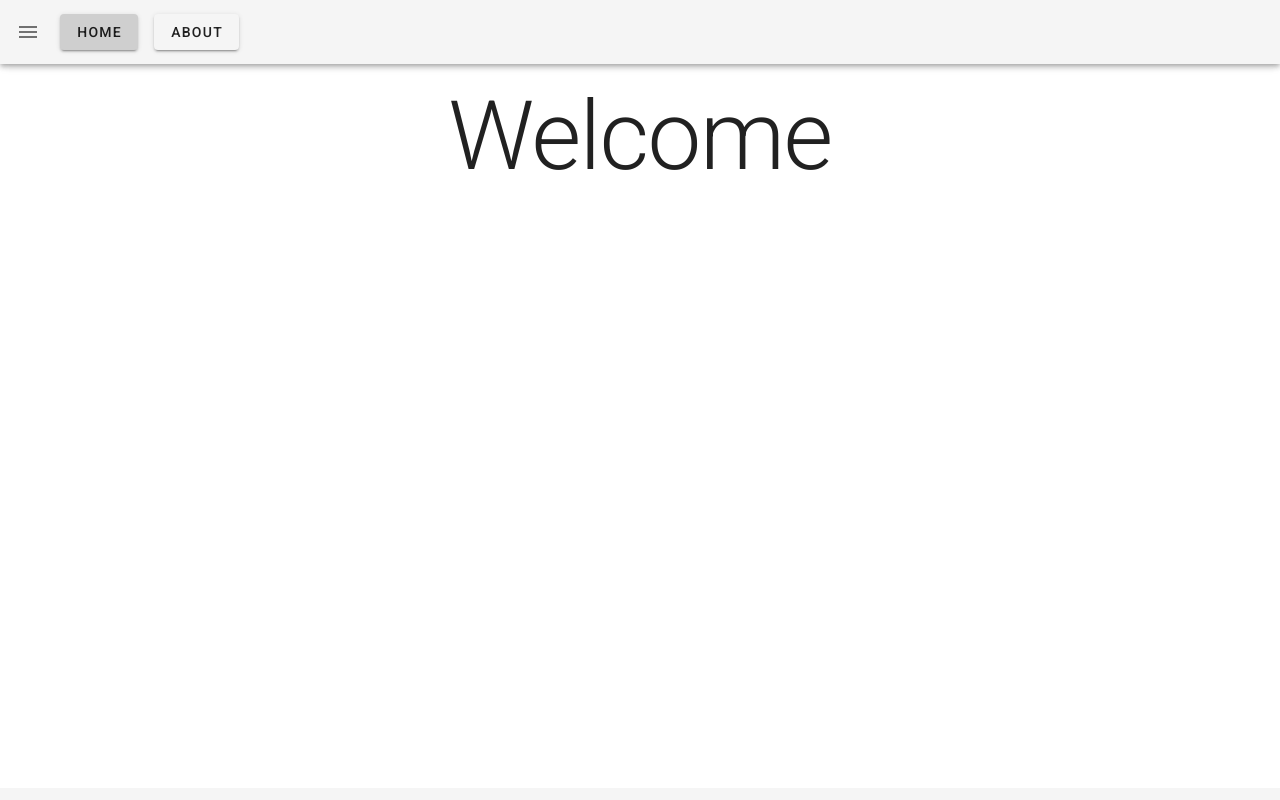
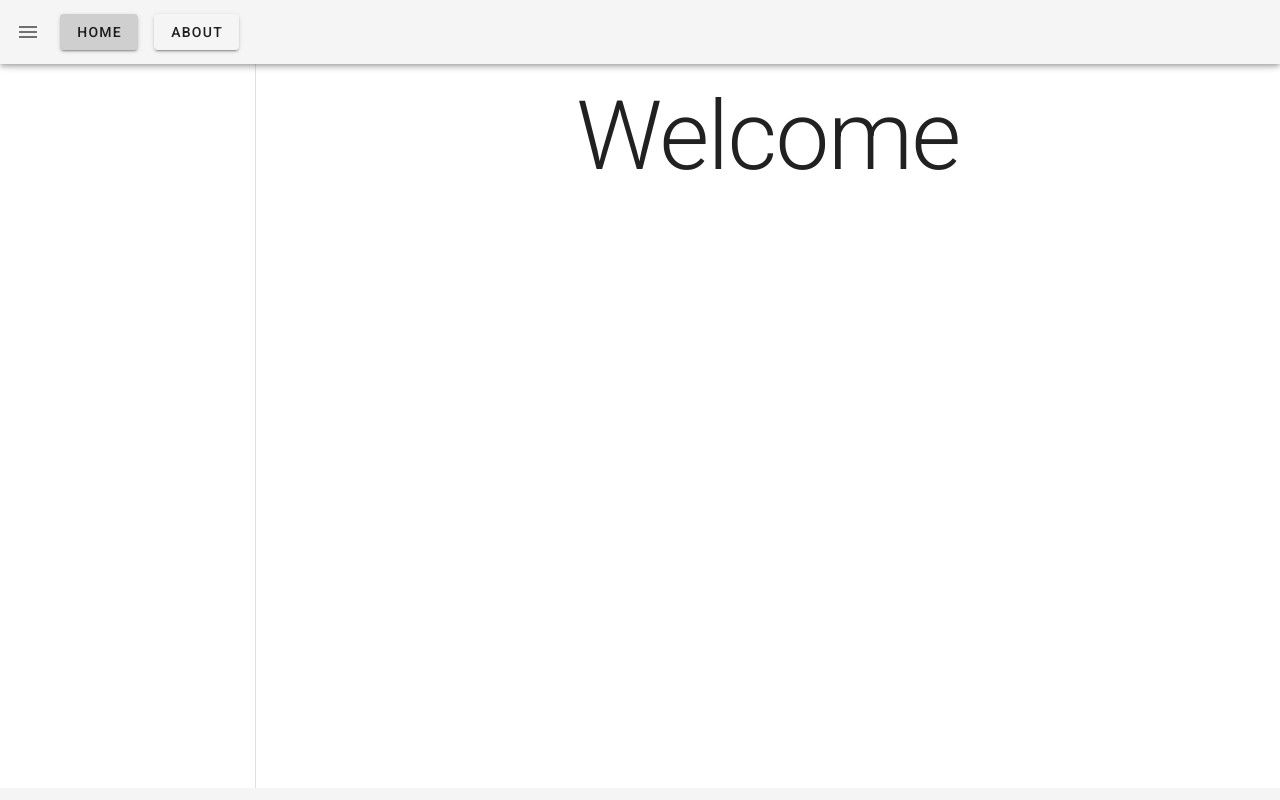
Before and after one commit to arowscal/arowscal-vue-test, a Vue app: page / in a window 1280 px wide. Built offline with nearby package versions, Linux system fonts and the light colour scheme.

Commit message:
clipped nav-drawer and app-bar

```diff
--- a/src/App.vue
+++ b/src/App.vue
@@ -1,11 +1,10 @@
 <template>
   <v-app>
-    <v-navigation-drawer app v-model="drawer" absolute temporary>
-    </v-navigation-drawer>
-    <v-app-bar app>
+    <v-navigation-drawer app v-model="drawer" clipped></v-navigation-drawer>
+    <v-app-bar app clipped-left>
       <v-app-bar-nav-icon @click.stop="drawer = !drawer"></v-app-bar-nav-icon>
-      <v-btn class="ma-2" to="/">Home</v-btn>
-      <v-btn class="ma-2" to="/about">About</v-btn>
+      <v-btn class="ma-2 justify-end" to="/">Home</v-btn>
+      <v-btn class="ma-2 justify-end" to="/about">About</v-btn>
     </v-app-bar>
     <v-content>
       <v-container fluid>
```
